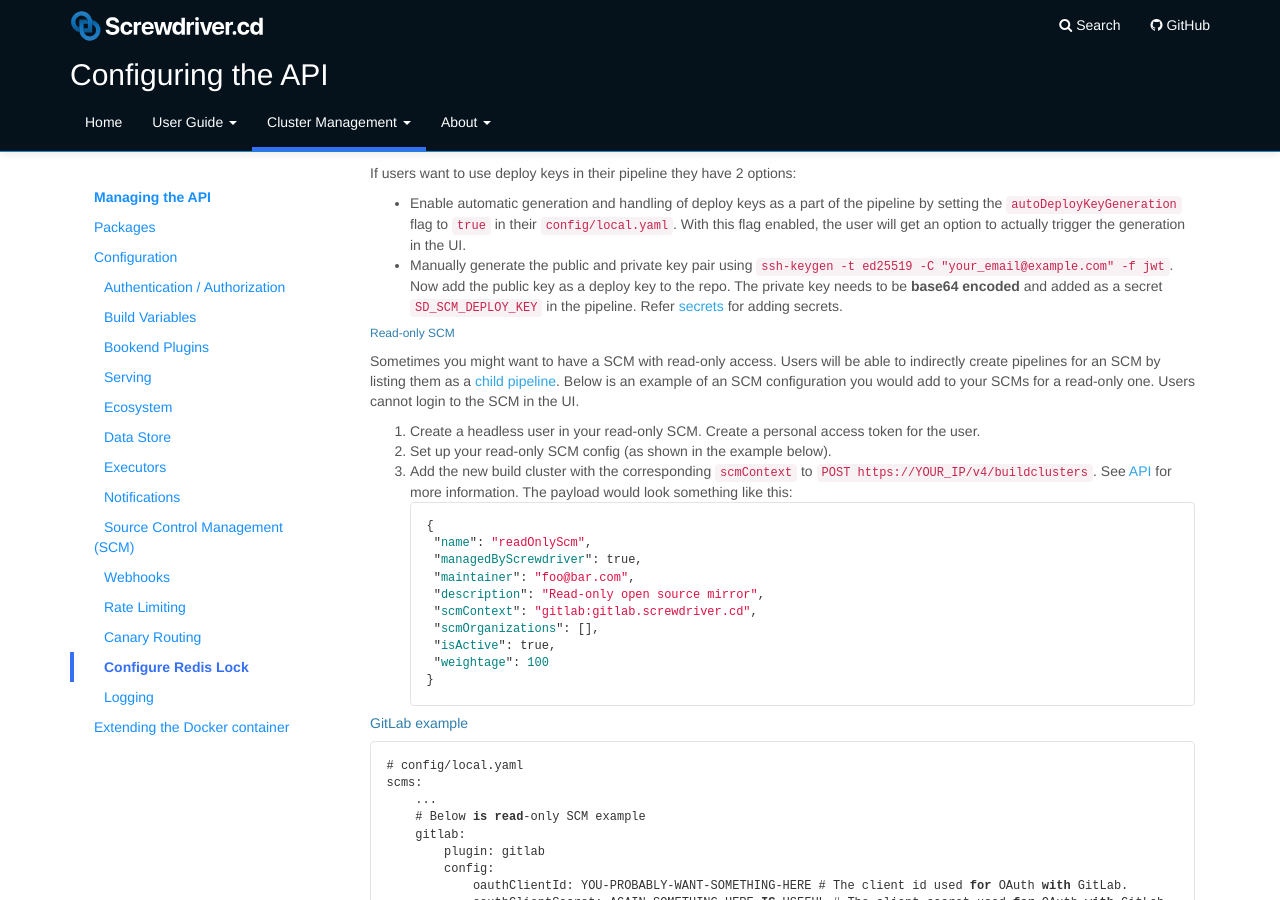
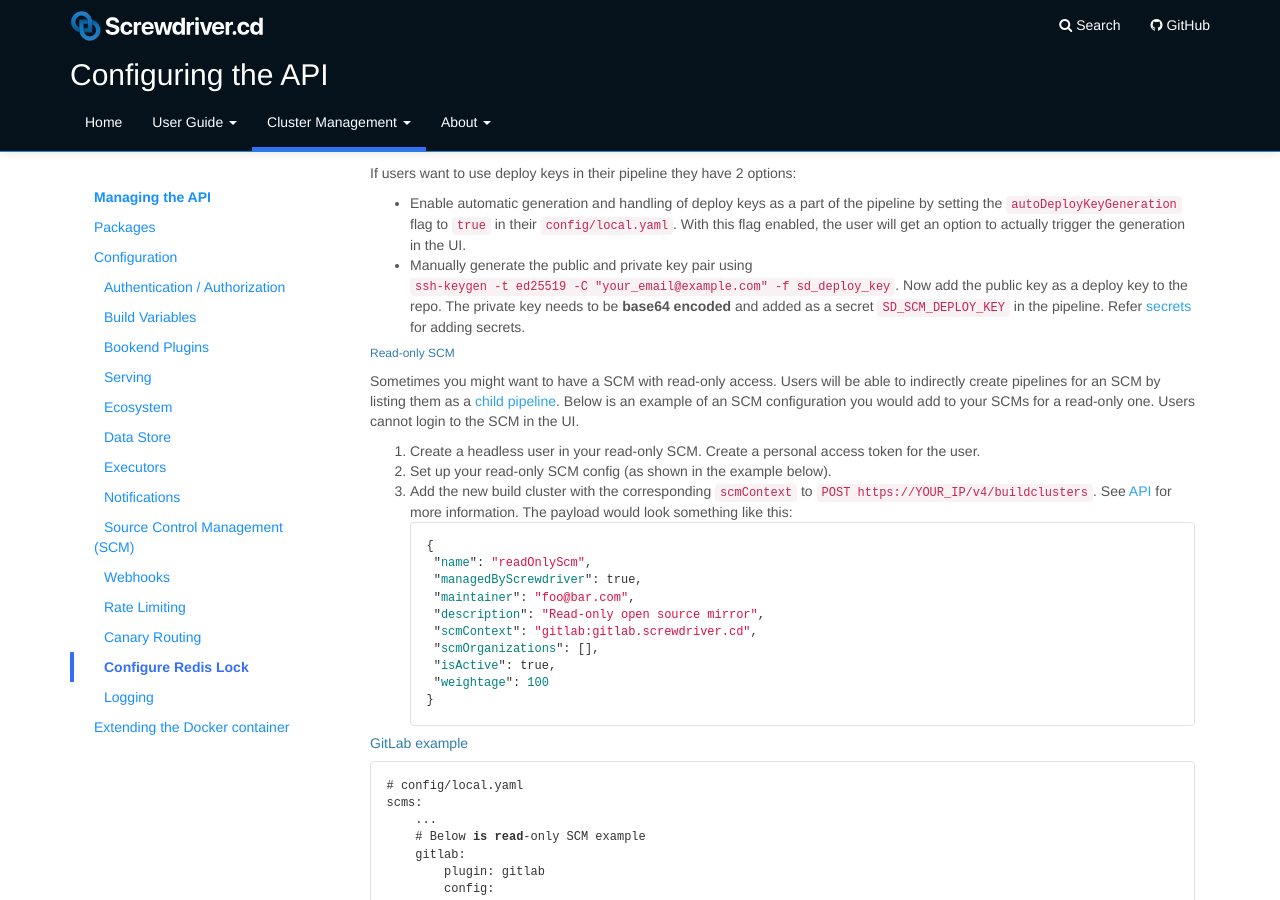
Before and after one commit to screwdriver-cd/guide, a Jekyll site: the page built from docs/cluster-management/configure-api.md, in a window 1280 px wide and 900 px high, scrolled down 13782 px. Built offline with Jekyll 4.4.1, drawn with Linux system fonts in a browser that asks for light colours.

Commit message:
fix: filename

```diff
--- a/docs/cluster-management/configure-api.md
+++ b/docs/cluster-management/configure-api.md
@@ -623,7 +623,7 @@ Deploy Keys are SSH keys that grant access to a single GitHub repository. This k
 
 If users want to use deploy keys in their pipeline they have 2 options:
 * Enable automatic generation and handling of deploy keys as a part of the pipeline by setting the `autoDeployKeyGeneration` flag to `true` in their `config/local.yaml`. With this flag enabled, the user will get an option to actually trigger the generation in the UI.
-* Manually generate the public and private key pair using `ssh-keygen -t ed25519 -C "your_email@example.com" -f jwt`. Now add the public key as a deploy key to the repo. The private key needs to be **base64 encoded** and added as a secret `SD_SCM_DEPLOY_KEY` in the pipeline. Refer [secrets](/user-guide/configuration/secrets) for adding secrets.
+* Manually generate the public and private key pair using `ssh-keygen -t ed25519 -C "your_email@example.com" -f sd_deploy_key`. Now add the public key as a deploy key to the repo. The private key needs to be **base64 encoded** and added as a secret `SD_SCM_DEPLOY_KEY` in the pipeline. Refer [secrets](/user-guide/configuration/secrets) for adding secrets.
 
 ###### Read-only SCM
 Sometimes you might want to have a SCM with read-only access. Users will be able to indirectly create pipelines for an SCM by listing them as a [child pipeline](../user-guide/configuration/externalConfig). Below is an example of an SCM configuration you would add to your SCMs for a read-only one. Users cannot login to the SCM in the UI.
```
Also changed, not shown: docs/ja/cluster-management/configure-api.md (+1 -1 lines).
